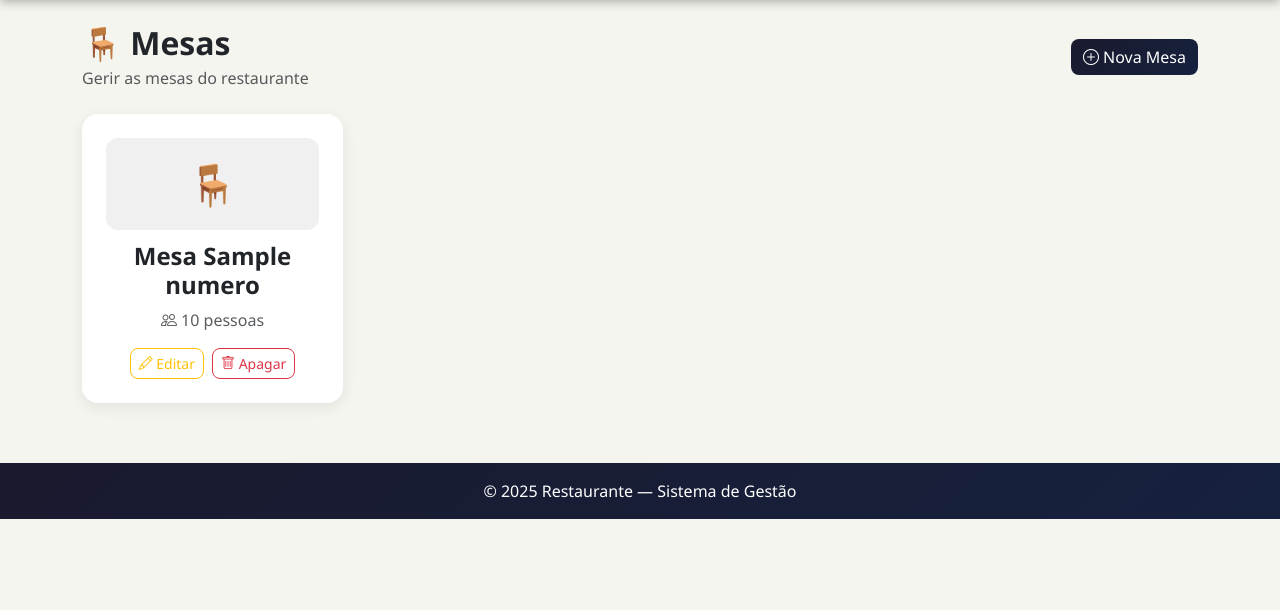
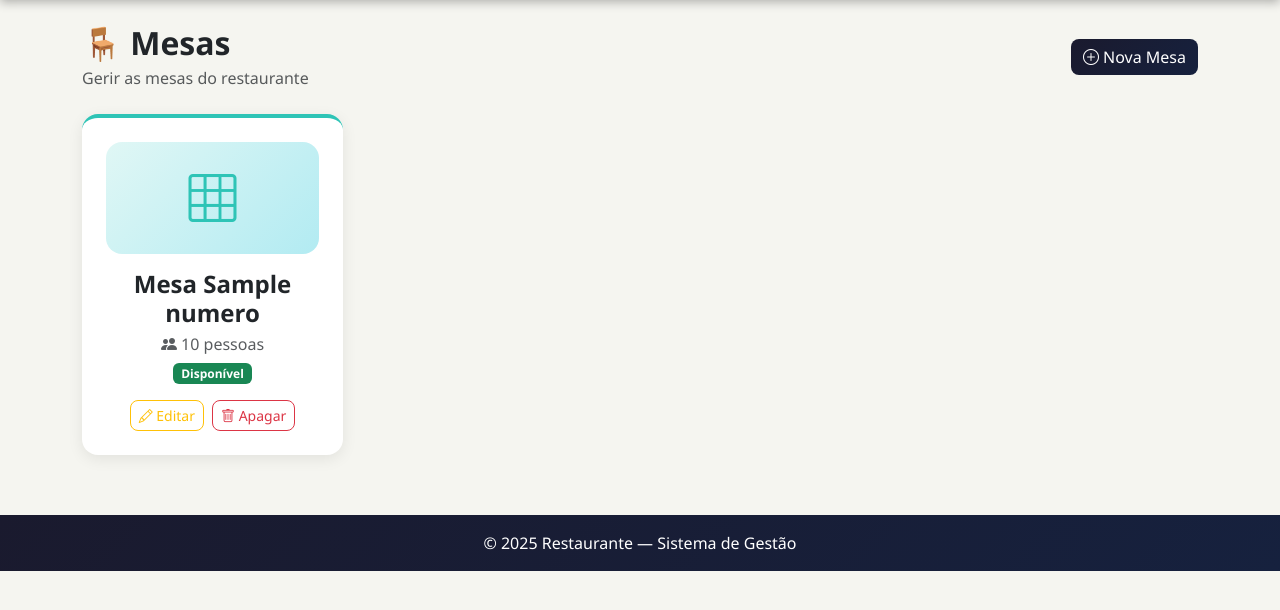
Before and after one commit to martanectarzinho-hub/tarefafinal, a Django app: template gestao/templates/gestao/lista_mesas.html in a window 1280 px wide. Shown: the part 60-670 px from the top of the page. Run offline with Django 5.2, Linux system fonts and the light colour scheme; the template is opened without the code that fills it: most values are stand-ins (such as "Sample title", 1, 10 or a date in 2020).

Commit message:
atualizacao do projeto

```diff
--- a/gestao/templates/gestao/lista_mesas.html
+++ b/gestao/templates/gestao/lista_mesas.html
@@ -14,15 +14,16 @@
 <div class="row g-4">
     {% for mesa in mesas %}
     <div class="col-md-3">
-        <div class="card text-center h-100">
+        <div class="card h-100 text-center" style="border-top: 4px solid #2ec4b6; transition: transform 0.2s;" onmouseover="this.style.transform='translateY(-5px)'" onmouseout="this.style.transform='translateY(0)'">
             <div class="card-body p-4">
-                <div style="background:#f0f0f0; border-radius:12px; padding:16px; margin-bottom:12px;">
-                    <span style="font-size:2.5rem;">🪑</span>
+                <div style="background: linear-gradient(135deg, #e0f7f5, #b2ebf2); border-radius:16px; padding:20px; margin-bottom:16px;">
+                    <i class="bi bi-grid-3x3" style="font-size:3rem; color:#2ec4b6;"></i>
                 </div>
-                <h4 class="fw-bold">Mesa {{ mesa.numero }}</h4>
-                <p class="text-muted mb-3">
-                    <i class="bi bi-people"></i> {{ mesa.capacidade }} pessoas
+                <h4 class="fw-bold mb-1">Mesa {{ mesa.numero }}</h4>
+                <p class="text-muted mb-1">
+                    <i class="bi bi-people-fill"></i> {{ mesa.capacidade }} pessoas
                 </p>
+                <span class="badge bg-success mb-3">Disponível</span>
                 <div class="d-flex gap-2 justify-content-center">
                     <a href="{% url 'editar_mesa' mesa.pk %}" class="btn btn-sm btn-outline-warning">
                         <i class="bi bi-pencil"></i> Editar
@@ -35,9 +36,16 @@
         </div>
     </div>
     {% empty %}
-    <div class="col-12 text-center py-5 text-muted">
-        <i class="bi bi-inbox" style="font-size:2rem;"></i>
-        <p class="mt-2">Nenhuma mesa encontrada.</p>
+    <div class="col-12">
+        <div class="card text-center py-5">
+            <div class="card-body text-muted">
+                <i class="bi bi-inbox" style="font-size:3rem;"></i>
+                <p class="mt-3 fs-5">Nenhuma mesa encontrada.</p>
+                <a href="{% url 'criar_mesa' %}" class="btn btn-dark mt-2">
+                    <i class="bi bi-plus-circle"></i> Criar primeira mesa
+                </a>
+            </div>
+        </div>
     </div>
     {% endfor %}
 </div>
```
Also changed, not shown: db.sqlite3.
